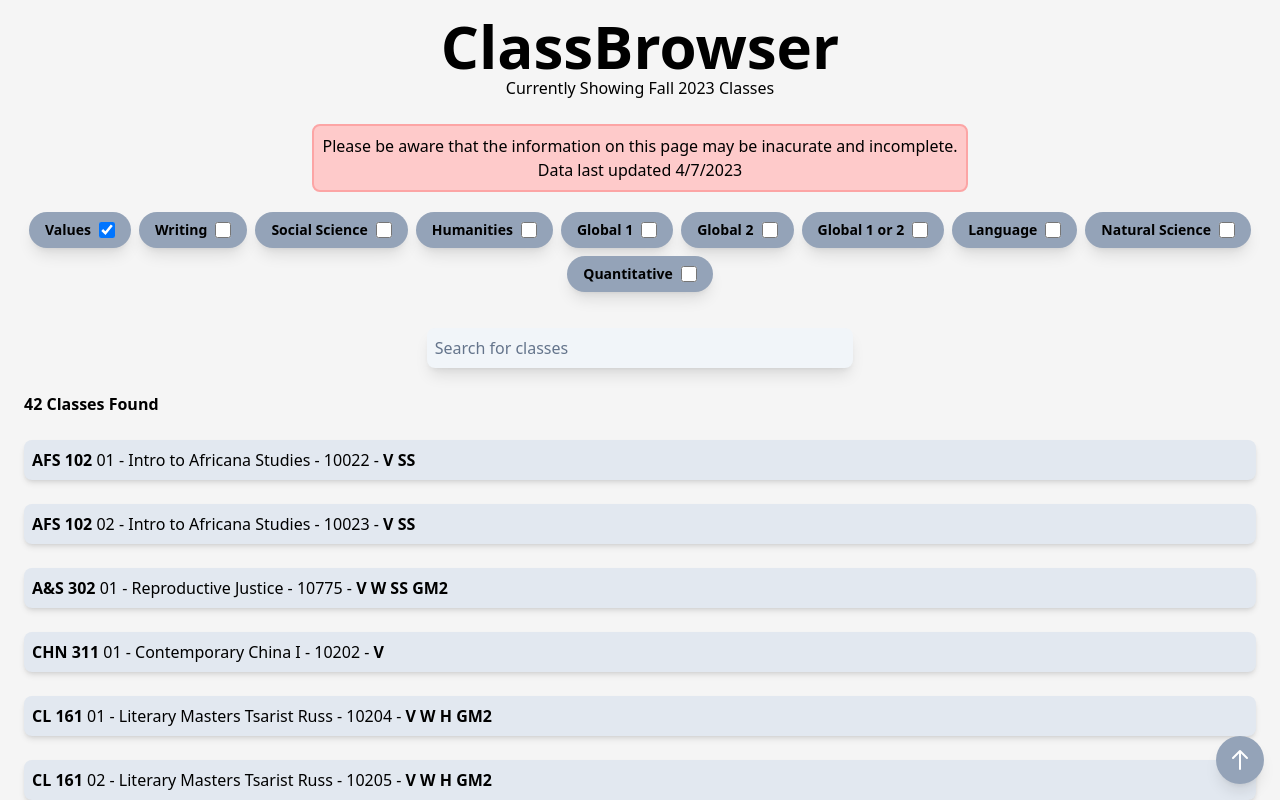
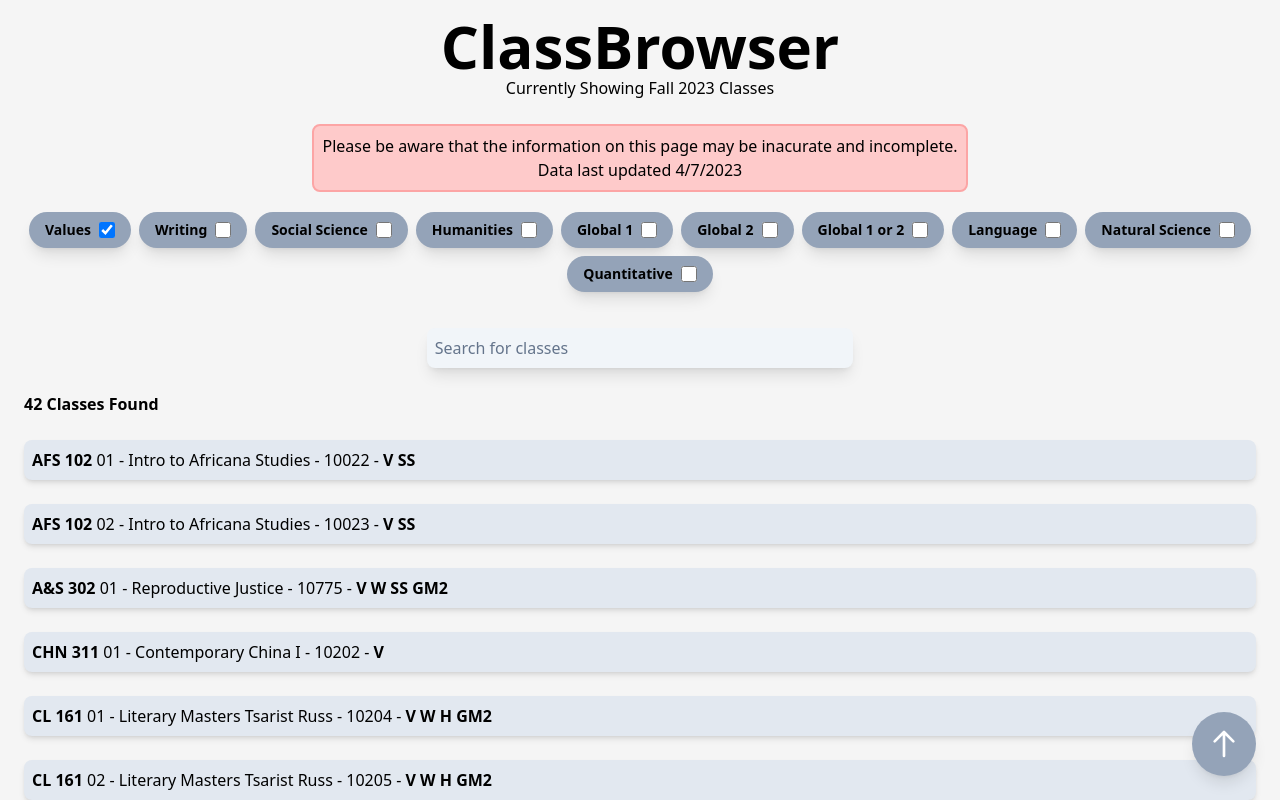
Before and after one commit to rossnoah/ClassBrowser, a SvelteKit app: page /classes in a window 1280 px wide. Both pictures are taken after a click on the label "Values". Shown: the top 800 px of the page. Built offline with nearby package versions, Linux system fonts and the light colour scheme.

Commit message:
changed button

```diff
--- a/src/routes/classes/+page.svelte
+++ b/src/routes/classes/+page.svelte
@@ -450,10 +450,9 @@
 
 
 
-<button class="fixed bottom-0 right-0 p-3 m-4 bg-slate-400 text-white dark:bg-slate-500 rounded-full shadow-lg"
-  on:click={() => window.scrollTo({ top: 0, behavior: 'smooth' })}>
-  <i class="fa fa-arrow-up"></i> <!-- Font Awesome icon -->
-  <svg class="h-6 w-6" viewBox="0 0 24 24" fill="none" stroke="currentColor" xmlns="http://www.w3.org/2000/svg"> <!-- Heroicons icon -->
-    <path stroke-linecap="round" stroke-linejoin="round" stroke-width="2" d="M5 10l7-7m0 0l7 7m-7-7v18"></path>
-  </svg>
+<button class="fixed bottom-0 right-0 p-4 m-6 dark:bg-slate-800 bg-slate-400 text-white rounded-full shadow-lg"
+on:click={() => window.scrollTo({ top: 0, behavior: 'smooth' })}>
+<svg class="h-8 w-8" viewBox="0 0 24 24" fill="none" stroke="currentColor" xmlns="http://www.w3.org/2000/svg">
+  <path stroke-linecap="round" stroke-linejoin="round" stroke-width="2" d="M5 10l7-7m0 0l7 7m-7-7v18"></path>
+</svg>
 </button>
```
